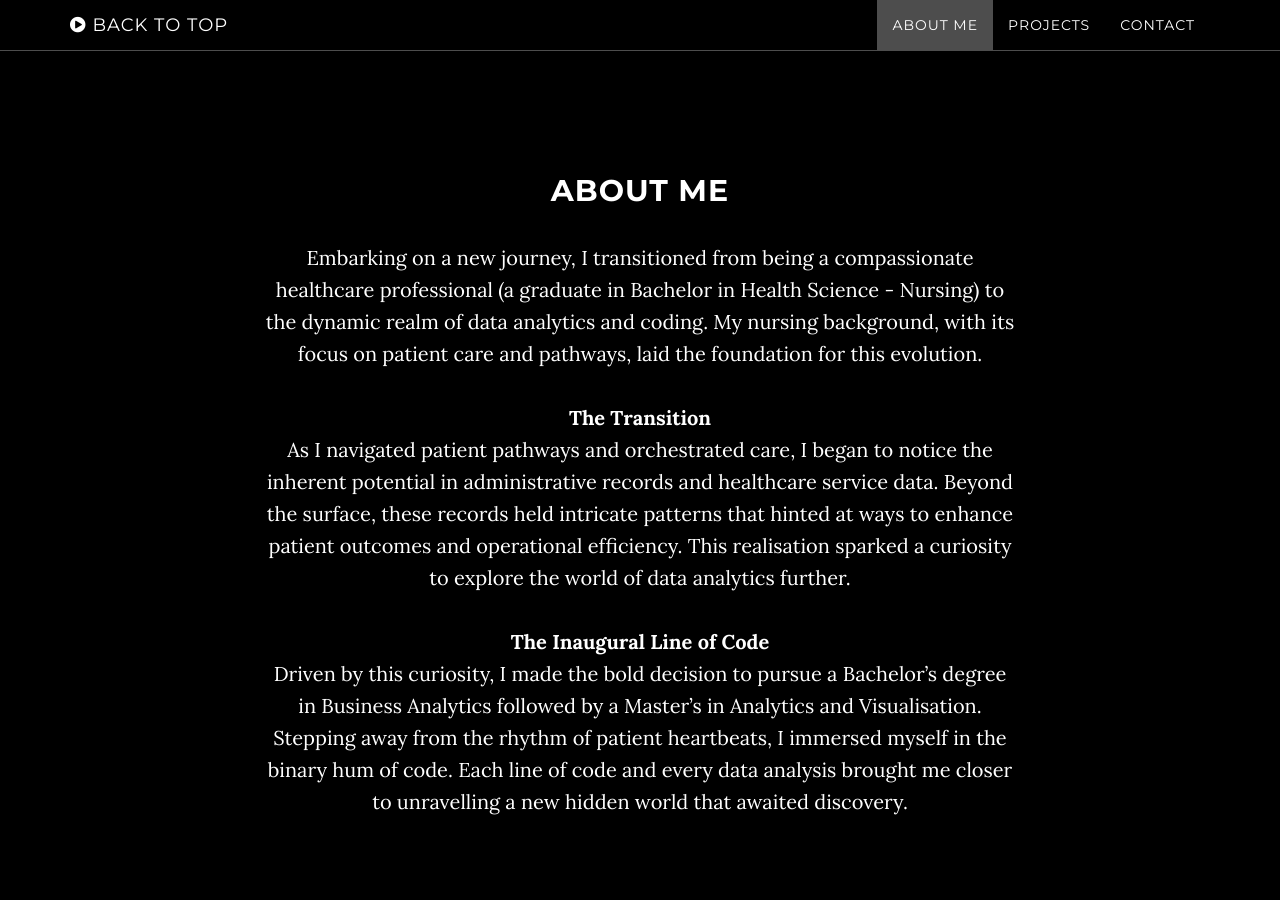
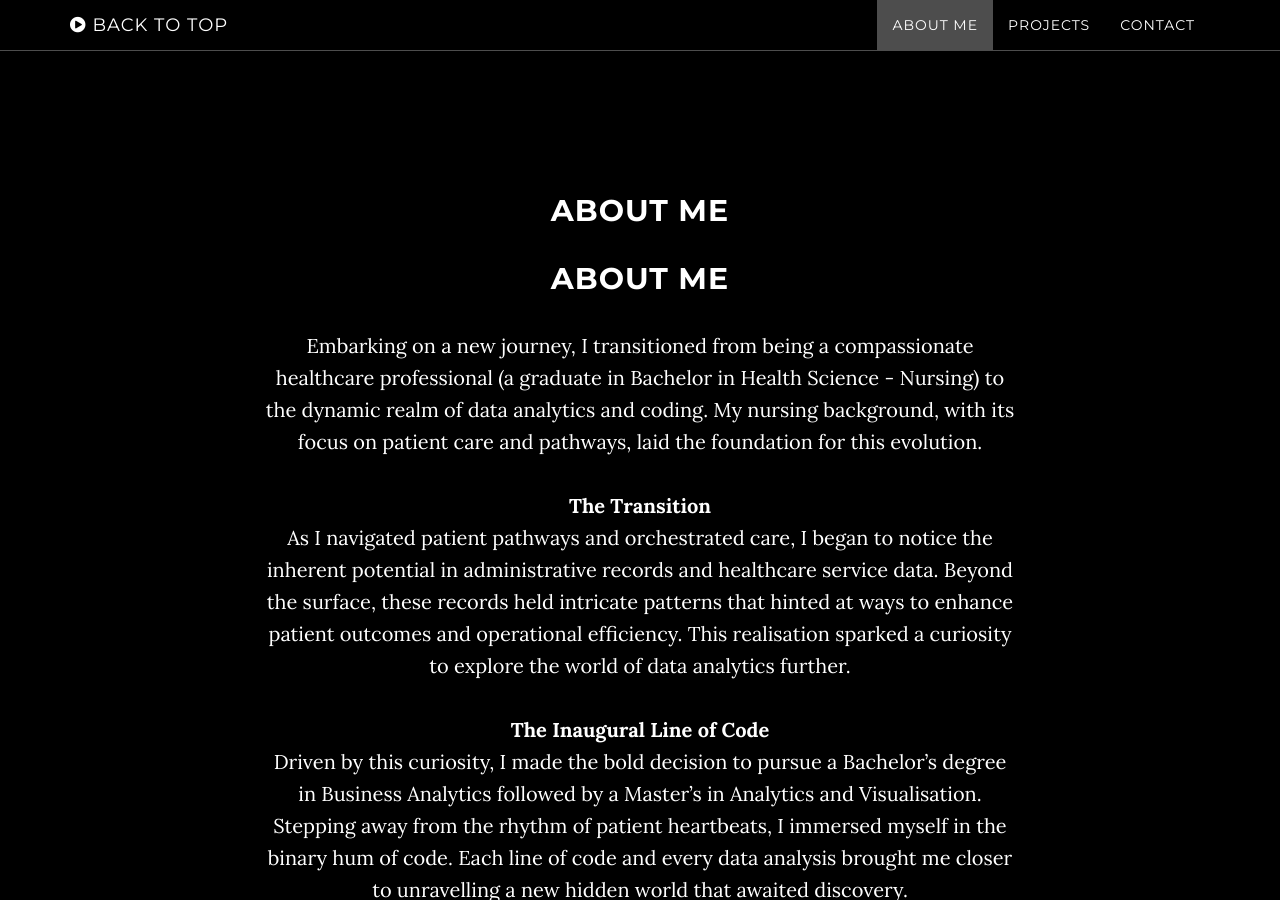
Before and after one commit to Md-Khid/Md-Khid, a Jekyll site: the page built from index.html, in a window 1280 px wide and 900 px high, scrolled down 926 px. Built offline with Jekyll 4.4.1, drawn with Linux system fonts in a browser that asks for light colours.

Commit message:
Update about.html

```diff
--- a/_includes/about.html
+++ b/_includes/about.html
@@ -8,6 +8,7 @@
     <section id="about" class="container content-section text-center">
       <div class="row">
         <div class="col-lg-8 col-lg-offset-2">
+          <h2 style="margin-top: 20px;">About Me</h2>
           <h2>About Me </h2>
           <p>Embarking on a new journey, I transitioned from being a compassionate healthcare professional
             (a graduate in Bachelor in Health Science - Nursing) to the dynamic realm of data analytics and coding.
```
